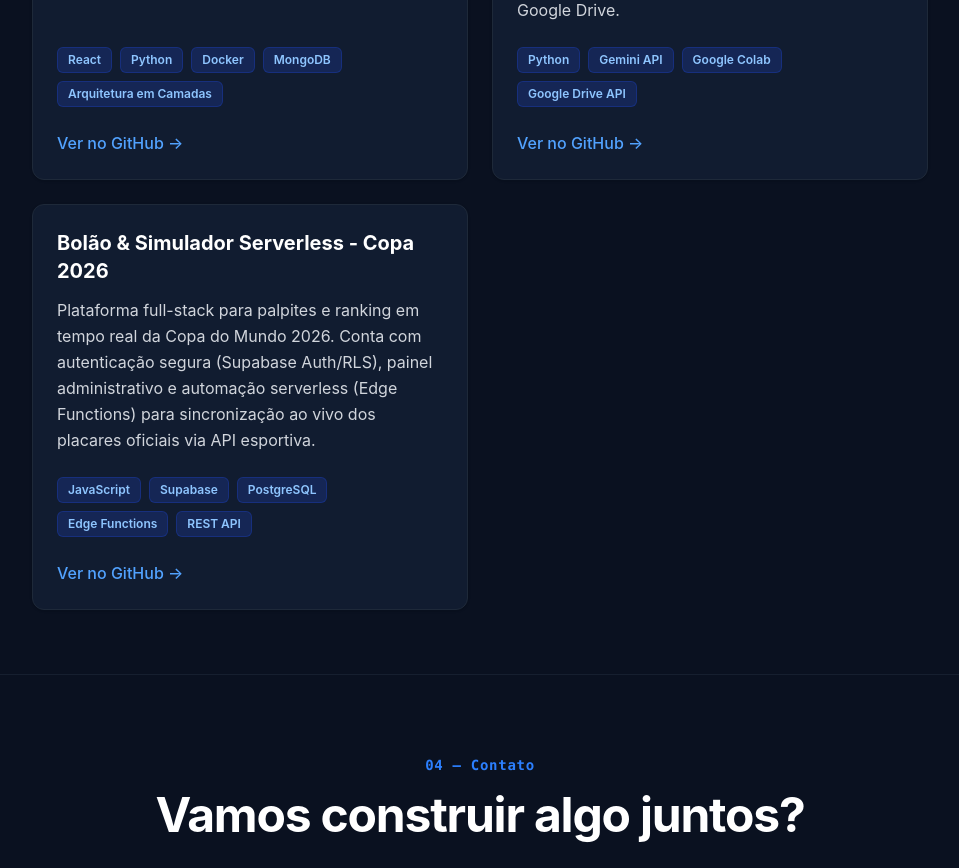
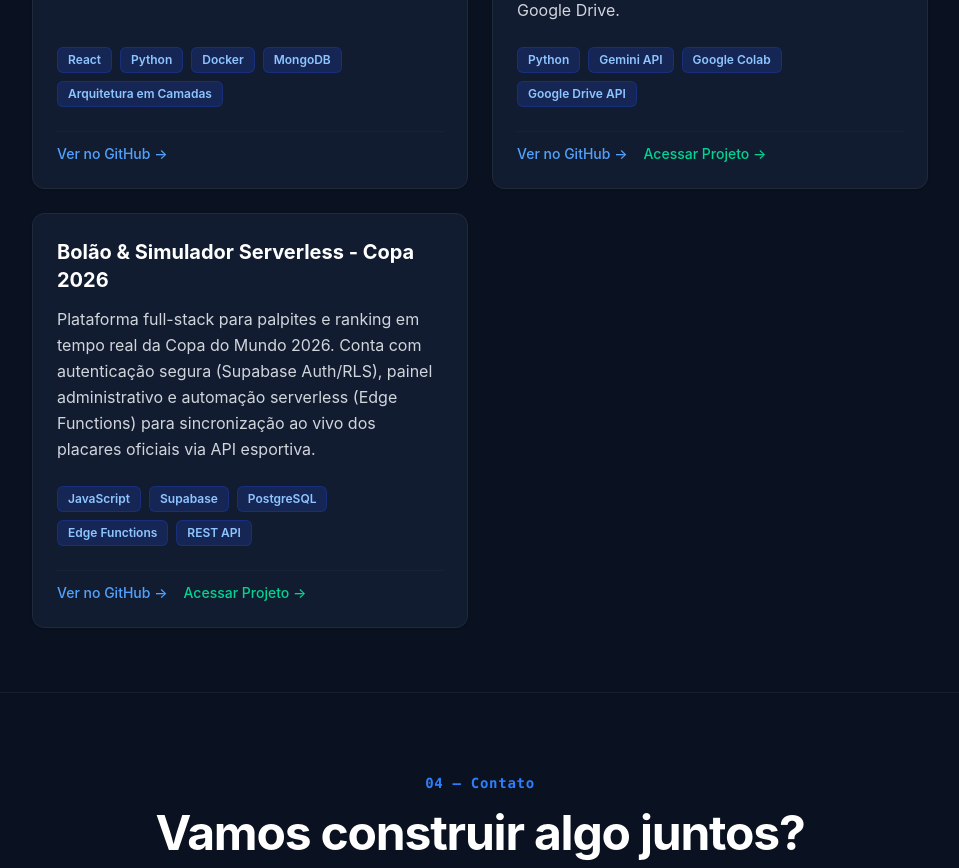
Before and after one commit to Kennedy-Torres/portfolio-kennedy, a React (Vite) app: page / in a window 1280 px wide. Shown: the part 1840-2708 px from the top of the page, without its empty margins (160-1119 px from the left). Built offline with nearby package versions, Linux system fonts and the light colour scheme.

Commit message:
feat: adiciona links de deploy ao componente e dados de projetos

```diff
--- a/src/components/ProjectCard.tsx
+++ b/src/components/ProjectCard.tsx
@@ -3,9 +3,10 @@ interface ProjectCardProps {
   description: string;
   technologies: string[];
   githubUrl: string;
+  deployUrl?: string;
 }
 
-export function ProjectCard({ title, description, technologies, githubUrl }: ProjectCardProps) {
+export function ProjectCard({ title, description, technologies, githubUrl, deployUrl }: ProjectCardProps) {
   return (
     <div className="bg-white dark:bg-[#111c30] border border-gray-200 dark:border-gray-800 rounded-xl p-6 shadow-sm hover:shadow-md transition-all duration-200 flex flex-col h-full">
       {/* Título do Projeto */}
@@ -30,15 +31,28 @@ export function ProjectCard({ title, description, technologies, githubUrl }: Pro
         ))}
       </div>
 
-      {/* Link para o Repositório */}
+      {/* Links de Acesso */}
+      <div className="flex items-center gap-4 pt-3 border-t border-gray-100 dark:border-gray-800/60 mt-auto text-sm font-medium">
         <a
           href={githubUrl}
           target="_blank"
           rel="noopener noreferrer"
-        className="text-blue-600 dark:text-blue-400 hover:text-blue-700 dark:hover:text-blue-300 font-medium hover:underline inline-flex items-center gap-1 transition-colors"
+          className="text-blue-600 dark:text-blue-400 hover:text-blue-700 dark:hover:text-blue-300 hover:underline inline-flex items-center gap-1 transition-colors"
         >
           Ver no GitHub &rarr;
         </a>
+
+        {deployUrl && (
+          <a
+            href={deployUrl}
+            target="_blank"
+            rel="noopener noreferrer"
+            className="text-emerald-600 dark:text-emerald-400 hover:text-emerald-700 dark:hover:text-emerald-300 hover:underline inline-flex items-center gap-1 transition-colors"
+          >
+            Acessar Projeto &rarr;
+          </a>
+        )}
+      </div>
     </div>
   );
 }
--- a/src/data/projects.json
+++ b/src/data/projects.json
@@ -4,9 +4,7 @@
     "title": "Argos Forense - Sistema de Monitoramento & Gestão de Acesso",
     "description": "Solução SaaS para análise forense digital e operações de segurança (SOC). Monitora acessos, detecta atividades suspeitas com regras heurísticas e gera relatórios de conformidade.",
     "technologies": ["React", "Python", "Docker", "MongoDB", "Arquitetura em Camadas"],
-    "githubUrl": "https://github.com/ArgosForense/Analisador-Forense.git",
-    "liveUrl": "",
-    "architectureNotes": ""
+    "githubUrl": "https://github.com/ArgosForense/Analisador-Forense.git"
   },
   {
     "id": 2,
@@ -14,7 +12,7 @@
     "description": "Agente de IA que automatiza o download de vídeos do YouTube, utiliza a API do Gemini para processar o contexto audiovisual, gerando transcrições, resumos estruturados e arquivos de legenda e armazena os arquivos na nuvem do Google Drive.",
     "technologies": ["Python", "Gemini API", "Google Colab", "Google Drive API"],
     "githubUrl": "https://github.com/Kennedy-Torres/Assistente_de_Contextualizacao_de_Videos_YT.git",
-    "liveUrl": "https://colab.research.google.com/drive/1vPMsKImVtf0n9tZn7pUJkS2OEQN8P0en?usp=sharing#scrollTo=pYiMfFPPMxTk",
+    "deployUrl": "https://colab.research.google.com/drive/1vPMsKImVtf0n9tZn7pUJkS2OEQN8P0en?usp=sharing#scrollTo=pYiMfFPPMxTk",
     "architectureNotes": ""
   },
   {
@@ -23,7 +21,7 @@
     "description": "Plataforma full-stack para palpites e ranking em tempo real da Copa do Mundo 2026. Conta com autenticação segura (Supabase Auth/RLS), painel administrativo e automação serverless (Edge Functions) para sincronização ao vivo dos placares oficiais via API esportiva.",
     "technologies": ["JavaScript", "Supabase", "PostgreSQL", "Edge Functions", "REST API"],
     "githubUrl": "https://github.com/Kennedy-Torres/simulador-copa-v2.git",
-    "liveUrl": "https://simulador-copamundo-2026.netlify.app/",
+    "deployUrl": "https://simulador-copamundo-2026.netlify.app/",
     "architectureNotes": ""
   }
 ]
--- a/src/sections/Projects.tsx
+++ b/src/sections/Projects.tsx
@@ -21,6 +21,7 @@ export function Projects() {
               description={project.description}
               technologies={project.technologies}
               githubUrl={project.githubUrl}
+              deployUrl={project.deployUrl}
             />
           ))}
         </div>
```
Lines whose indentation alone changed are shown as unchanged.
